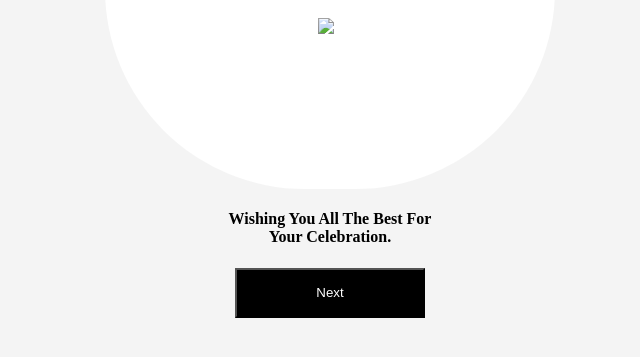
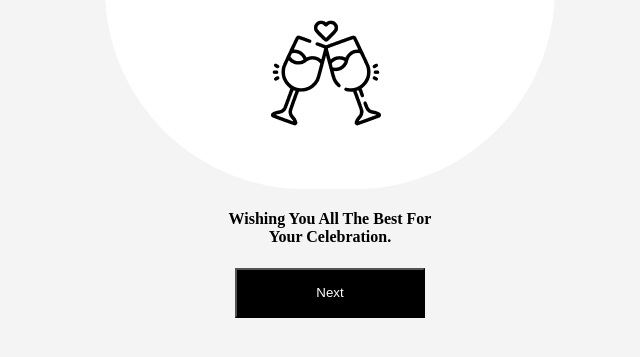
Before and after one commit to sofol093049/task1, a plain HTML site: page index.html in a window 1280 px wide. Shown: the part 269-626 px from the top of the page, without its empty margins (310-950 px from the left). Drawn offline with Linux system fonts and the light colour scheme.

Commit message:
Update index.html

```diff
--- a/index.html
+++ b/index.html
@@ -11,7 +11,7 @@
     <div class="wedding">
         <div class="text"><h1> Congratulations!</h1>
             <h4 class="w2">On Your Wedding</h4>
-            <span class="image"><img src="docs/Glass ICON.png"></span>
+            <span class="image"><img src="Glass ICON.png"></span>
         </div>
 
     </div>
```
